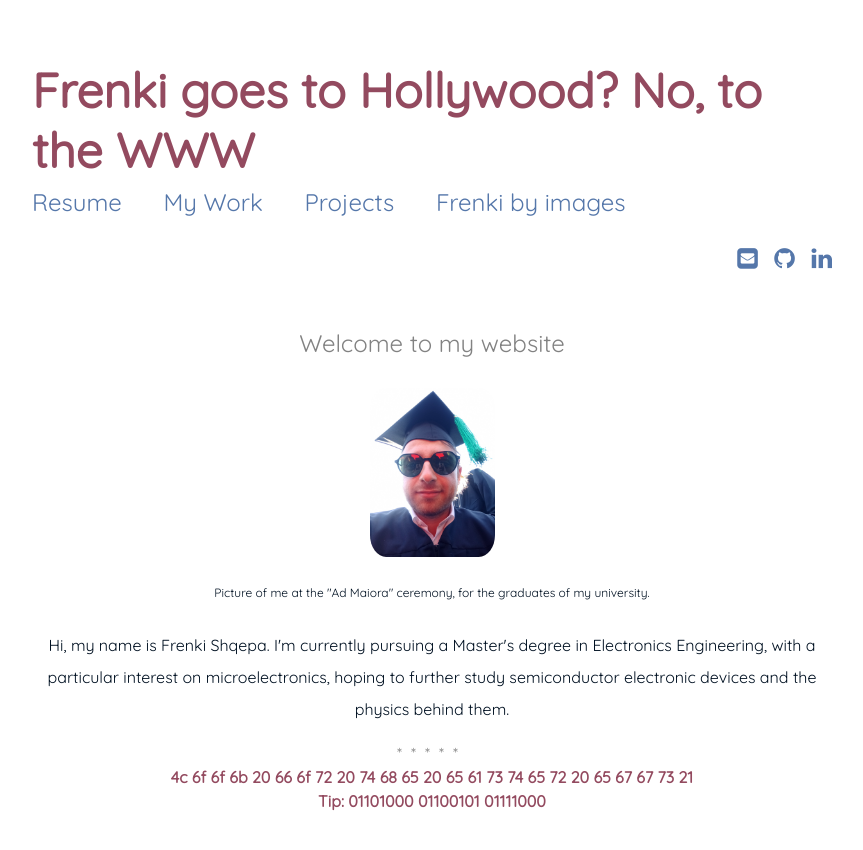
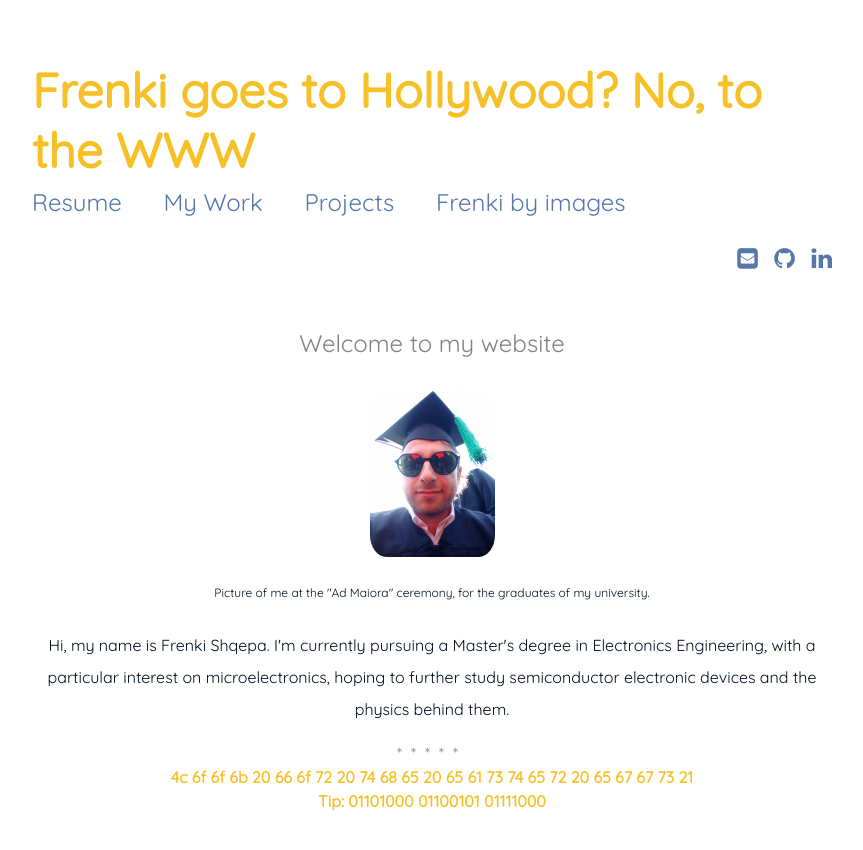
Before and after one commit to FreShq99/frenkishqepa.com, a Jekyll site: the page built from index.md, in a window 1280 px wide. Shown: the top 850 px of the page, without its empty margins (208-1071 px from the left). Built offline with Jekyll 4.4.1, drawn with Linux system fonts in a browser that asks for light colours.

Commit message:
Update main.css
changed color

```diff
--- a/assets/css/main.css
+++ b/assets/css/main.css
@@ -42,7 +42,7 @@
       font-weight: 400; }
 
   strong {
-    color: #934A5F; }
+    color: #F6C026; }
 
   .wrapper {
     max-width: 800px;
@@ -58,7 +58,7 @@
   .logo {
     font-size: 300%;
     font-weight: 700;
-    color: #934A5F;
+    color: #F6C026;
     display: block; }
 
   .menu {
```
